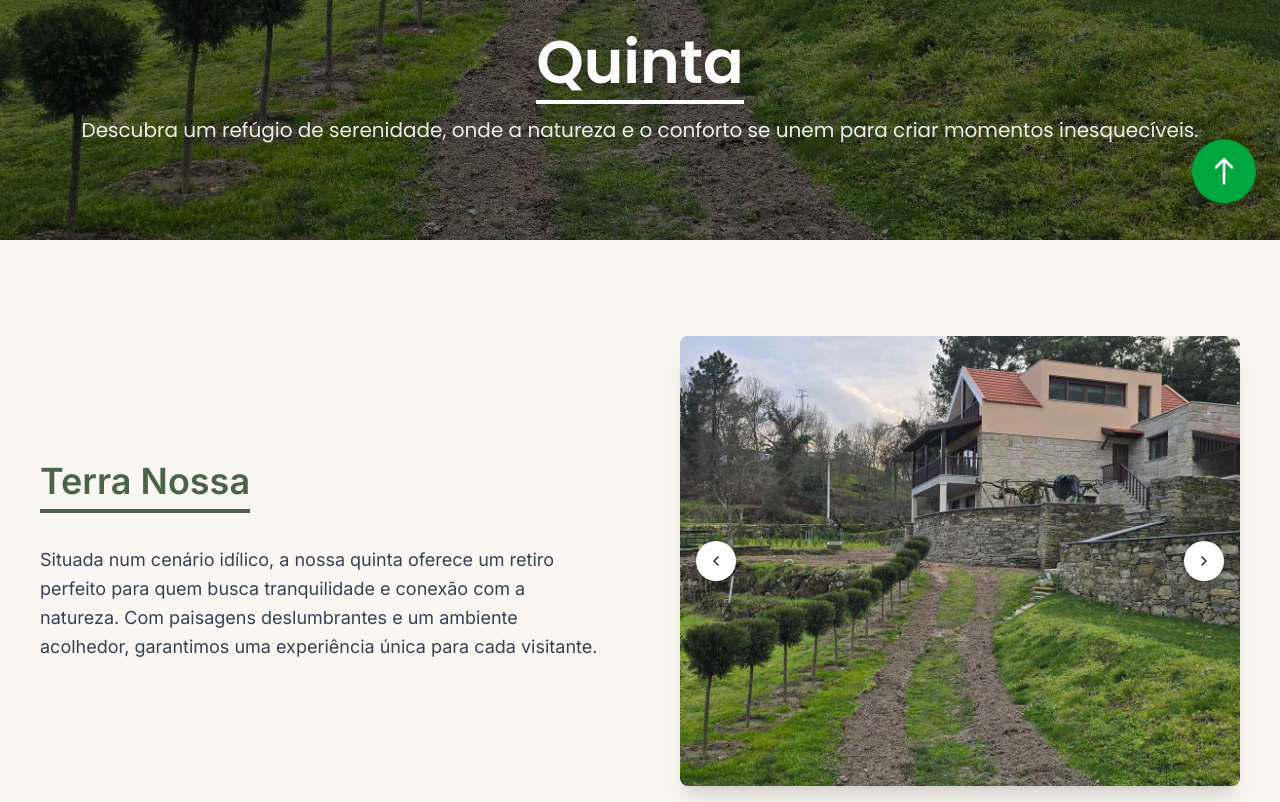
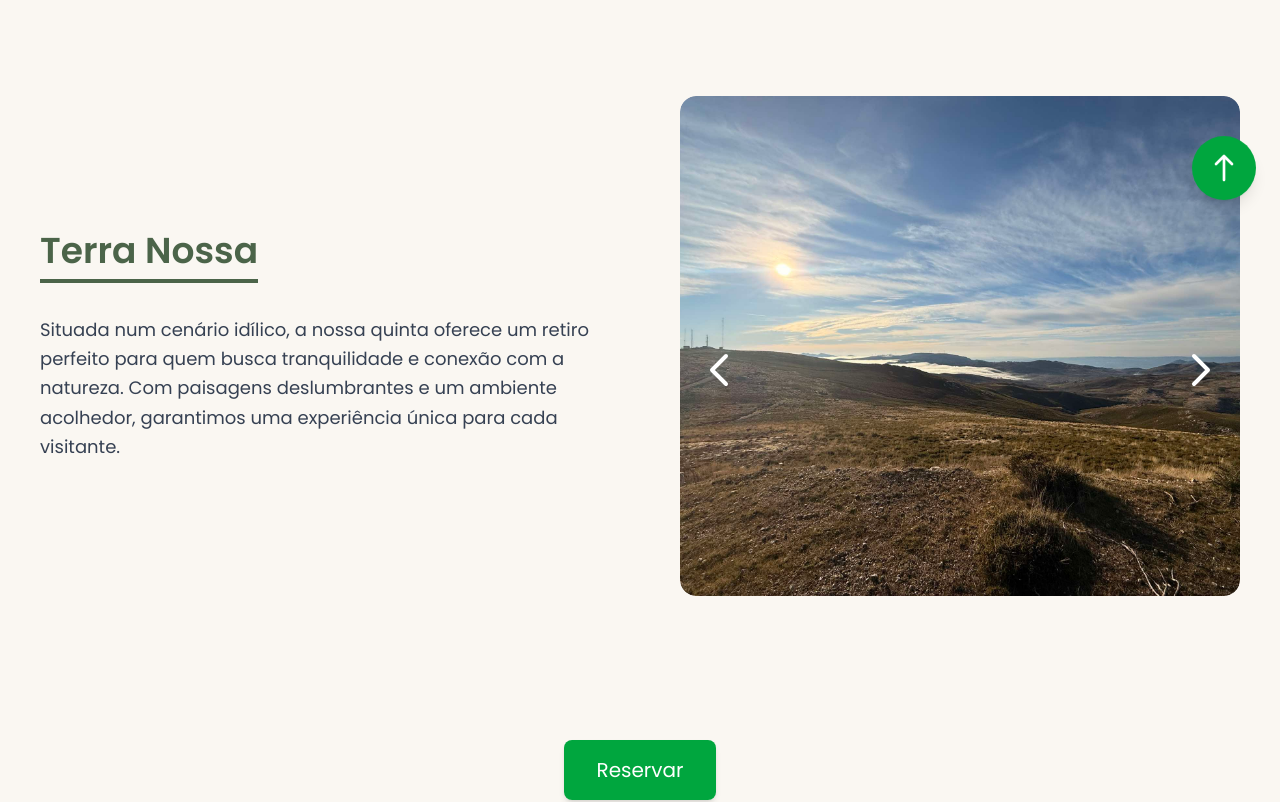
Before and after one commit to joelfer13/terranossa.pt, a Next.js app: page /quinta in a window 1280 px wide. Shown: the part 560-1362 px from the top of the page. Built offline with nearby package versions, Linux system fonts and the light colour scheme; a web font is replaced by a local one.

Commit message:
Melhor site até agora, Tradução sem funcionar e falta mudar alguma estrutura?

```diff
--- a/package.json
+++ b/package.json
@@ -9,7 +9,6 @@
     "lint": "next lint"
   },
   "dependencies": {
-    "next/font": "^14.2.15",
     "@radix-ui/react-progress": "^1.1.2",
     "firebase": "^11.3.1",
     "framer-motion": "^12.4.7",
@@ -27,6 +26,7 @@
     "react-intl": "^7.1.6",
     "react-leaflet": "^5.0.0",
     "react-progress": "^0.0.12",
+    "swiper": "^11.2.4",
     "tailwind-merge": "^3.0.2"
   },
   "devDependencies": {
--- /dev/null
+++ b/src/app/components/Carousel.tsx
@@ -0,0 +1,87 @@
+"use client";
+
+import { Swiper, SwiperSlide } from "swiper/react";
+import { Navigation, Pagination, Autoplay } from "swiper/modules";
+import "swiper/css";
+import "swiper/css/navigation";
+import "swiper/css/pagination";
+import { HiOutlineChevronLeft, HiOutlineChevronRight } from "react-icons/hi";
+import { useRef } from "react";
+import type { Swiper as SwiperType } from "swiper";
+import FadeInOnScroll from "@/app/components/FadeInOnScroll"; // Importe o FadeInOnScroll
+
+const images = [
+  "/images/quinta-1.jpg",
+  "/images/quinta-2.jpg",
+  "/images/quinta-3.jpg",
+];
+
+const Carousel = () => {
+  const swiperRef = useRef<SwiperType | null>(null);
+
+  return (
+    <FadeInOnScroll> {/* Envolva o carrossel com FadeInOnScroll */}
+      <div className="relative max-w-3xl mx-auto h-[500px] overflow-hidden">
+        <Swiper
+          modules={[Navigation, Pagination, Autoplay]}
+          spaceBetween={10}
+          slidesPerView={1}
+          onSwiper={(swiper) => (swiperRef.current = swiper)}
+          pagination={{ clickable: true }}
+          autoplay={{ delay: 3000, disableOnInteraction: false }}
+          loop={true}
+          className="w-full h-full rounded-2xl"
+        >
+          {images.map((src, index) => (
+            <SwiperSlide key={index}>
+              <img
+                src={src}
+                alt={`Alojamento ${index + 1}`}
+                className="w-full h-full object-cover rounded-2xl"
+              />
+            </SwiperSlide>
+          ))}
+        </Swiper>
+
+        {/* Setas de navegação personalizadas */}
+        <button
+          onClick={() => swiperRef.current && swiperRef.current.slidePrev()}
+          className="absolute top-1/2 left-4 z-10 text-white text-5xl hover:scale-110 transition-transform"
+        >
+          <HiOutlineChevronLeft className="text-white" />
+        </button>
+        <button
+          onClick={() => swiperRef.current && swiperRef.current.slideNext()}
+          className="absolute top-1/2 right-4 z-10 text-white text-5xl hover:scale-110 transition-transform"
+        >
+          <HiOutlineChevronRight className="text-white" />
+        </button>
+
+        {/* Estilização personalizada para os bullets */}
+        <style jsx global>{`
+          .swiper-pagination {
+            position: absolute;
+            bottom: 10px;
+            left: 50%;
+            transform: translateX(-50%);
+            display: flex;
+            gap: 8px;
+          }
+          .swiper-pagination-bullet {
+            background-color: white !important;
+            opacity: 1 !important;
+            width: 10px;
+            height: 10px;
+            border-radius: 50%;
+          }
+          .swiper-pagination-bullet-active {
+            background-color: #4b6449 !important;
+            transform: scale(1.3);
+          }
+        `}</style>
+      </div>
+    </FadeInOnScroll>
+  );
+};
+
+export default Carousel;
--- a/src/app/components/FadeInOnScroll.tsx
+++ b/src/app/components/FadeInOnScroll.tsx
@@ -1,25 +1,44 @@
 "use client";
 
+import React, { useEffect, useRef, useState } from "react";
 import { motion } from "framer-motion";
-import { useInView } from "react-intersection-observer";
-import React from "react"; // Importe o React para usar React.ReactNode
 
 interface FadeInOnScrollProps {
-  children: React.ReactNode; // Defina o tipo da prop children
+  children: React.ReactNode;
 }
 
 export default function FadeInOnScroll({ children }: FadeInOnScrollProps) {
-  const [ref, inView] = useInView({
-    triggerOnce: true, // A animação só ocorre uma vez
-    threshold: 0.1, // Define quanto do elemento precisa estar visível para disparar a animação
-  });
+  const [isVisible, setIsVisible] = useState(false);
+  const ref = useRef<HTMLDivElement>(null);
+
+  useEffect(() => {
+    const observer = new IntersectionObserver(
+      ([entry]) => {
+        if (entry.isIntersecting) {
+          setIsVisible(true);
+          observer.unobserve(entry.target); // Para de observar após a animação
+        }
+      },
+      { threshold: 0.1 } // Ajuste o threshold conforme necessário
+    );
+
+    if (ref.current) {
+      observer.observe(ref.current);
+    }
+
+    return () => {
+      if (ref.current) {
+        observer.unobserve(ref.current);
+      }
+    };
+  }, []);
 
   return (
     <motion.div
       ref={ref}
-      initial={{ opacity: 0, y: 20 }} // Inicia invisível e ligeiramente deslocado para baixo
-      animate={inView ? { opacity: 1, y: 0 } : {}} // Anima para visível e sem deslocamento
-      transition={{ duration: 0.6, ease: "easeOut" }} // Duração e suavização da animação
+      initial={{ opacity: 0, y: 20 }}
+      animate={isVisible ? { opacity: 1, y: 0 } : {}}
+      transition={{ duration: 0.6, ease: "easeOut" }}
     >
       {children}
     </motion.div>
--- a/src/app/components/FloatingButton.tsx
+++ b/src/app/components/FloatingButton.tsx
@@ -25,7 +25,7 @@ export default function FloatingButton() {
   return (
     <button
       onClick={scrollToTop}
-      className="fixed bottom-6 right-6 bg-green-600 hover:bg-green-700 text-white p-4 rounded-full shadow-lg flex items-center justify-center animate-bounce transition"
+      className="fixed bottom-6 right-6 bg-green-600 hover:bg-green-700 text-white p-4 rounded-full shadow-lg flex items-center justify-center animate-bounce transition z-[9999]"
     >
       <svg
         className="w-8 h-8 transform rotate-180"
--- a/src/app/quinta/page.tsx
+++ b/src/app/quinta/page.tsx
@@ -3,12 +3,16 @@
 import React, { useState } from "react";
 import Image from "next/image";
 import { motion, AnimatePresence } from "framer-motion";
-import { FiChevronLeft, FiChevronRight } from "react-icons/fi";
 import FloatingButton from "@/app/components/FloatingButton";
 import FadeInOnScroll from "@/app/components/FadeInOnScroll";
-import { Poppins } from "next/font/google"; // 🔥 Importa a fonte Poppins corretamente
+import { Poppins } from "next/font/google";
+import Carousel from "@/app/components/Carousel";
 
-const poppins = Poppins({ weight: ["400", "600"], subsets: ["latin"], variable: "--font-poppins" });
+// Configuração da fonte Poppins
+const poppins = Poppins({
+  weight: ["400", "600"], // Pesos da fonte
+  subsets: ["latin"], // Subconjunto de caracteres
+});
 
 const slides = [
   { src: "/images/quinta-hero.jpg", alt: "Vista da Quinta 1" },
@@ -16,31 +20,13 @@ const slides = [
   { src: "/images/quinta-hero3.jpg", alt: "Vista da Quinta 3" },
 ];
 
-const galleryImages = [
-  { src: "/images/quinta-1.jpg", alt: "Vista da Quinta 1" },
-  { src: "/images/quinta-2.jpg", alt: "Vista da Quinta 2" },
-  { src: "/images/quinta-3.jpg", alt: "Vista da Quinta 3" },
-];
-
 export default function Quinta() {
   const [currentSlide, setCurrentSlide] = useState(0);
-  const [currentGalleryImage, setCurrentGalleryImage] = useState(0);
-  const [direction, setDirection] = useState(1);
-
-  const nextGalleryImage = () => {
-    setDirection(1);
-    setCurrentGalleryImage((prev) => (prev + 1) % galleryImages.length);
-  };
-
-  const prevGalleryImage = () => {
-    setDirection(-1);
-    setCurrentGalleryImage((prev) => (prev - 1 + galleryImages.length) % galleryImages.length);
-  };
 
   return (
-    <main className={`min-h-screen bg-[#FAF7F2] text-gray-900 ${poppins.variable}`}>
+    <main className="min-h-screen bg-[#FAF7F2] text-gray-900">
       {/* Hero Slideshow */}
-      <section className="relative w-screen h-screen flex flex-col items-center justify-center text-center text-white overflow-hidden">
+      <section className="relative w-screen h-[70vh] flex flex-col items-center justify-center text-center text-white overflow-hidden">
         <div className="absolute inset-0 w-full h-full">
           <AnimatePresence mode="wait">
             <motion.div
@@ -63,64 +49,74 @@ export default function Quinta() {
           </AnimatePresence>
         </div>
         {/* Texto fixo da Quinta ajustado */}
-        <div className="absolute bottom-24 w-full px-6 text-center">
+        <div className="absolute bottom-16 w-full px-6 text-center">
           <motion.div
             initial={{ opacity: 0, y: 20 }}
             animate={{ opacity: 1, y: 0 }}
             transition={{ duration: 1.2, ease: "easeOut" }}
           >
-            <h1 className="text-4xl md:text-6xl font-semibold drop-shadow-lg border-b-4 border-white pb-2 inline-block font-[Poppins]">Quinta</h1>
-            <p className="mt-3 text-base md:text-xl opacity-90 drop-shadow-md font-[Poppins]">Descubra um refúgio de serenidade, onde a natureza e o conforto se unem para criar momentos inesquecíveis.</p>
+            <h1 className={`text-4xl md:text-6xl font-semibold drop-shadow-lg border-b-4 border-white pb-2 inline-block ${poppins.className}`}>
+              Quinta
+            </h1>
+            <p className={`mt-3 text-base md:text-xl opacity-90 drop-shadow-md ${poppins.className}`}>
+              Descubra um refúgio de serenidade, onde a natureza e o conforto se unem para criar momentos inesquecíveis.
+            </p>
           </motion.div>
         </div>
       </section>
 
-      {/* Nova Secção com Descrição e Galeria */}
+      {/* Nova Secção com Descrição e Carrossel */}
       <section className="max-w-6xl mx-auto px-10 py-24 grid grid-cols-1 md:grid-cols-2 gap-20 items-center">
         <FadeInOnScroll>
           <div>
-            <h2 className="text-4xl font-semibold text-[#4b6449] mb-4 border-b-4 border-[#4b6449] inline-block pb-2">Terra Nossa</h2>
-            <p className="text-lg text-gray-700 leading-relaxed mt-4">
+            <h2 className={`text-4xl font-semibold text-[#4b6449] mb-4 border-b-4 border-[#4b6449] inline-block pb-2 ${poppins.className}`}>
+              Terra Nossa
+            </h2>
+            <p className={`text-lg text-gray-700 leading-relaxed mt-4 ${poppins.className}`}>
               Situada num cenário idílico, a nossa quinta oferece um retiro perfeito para quem busca tranquilidade e conexão com a natureza.
               Com paisagens deslumbrantes e um ambiente acolhedor, garantimos uma experiência única para cada visitante.
             </p>
           </div>
         </FadeInOnScroll>
-
-        <div className="relative w-full h-[450px] rounded-lg overflow-hidden shadow-xl">
-          <AnimatePresence mode="wait" custom={direction}>
-            <motion.div
-              key={galleryImages[currentGalleryImage].src}
-              initial={{ x: direction > 0 ? "100%" : "-100%", opacity: 0 }}
-              animate={{ x: "0%", opacity: 1 }}
-              exit={{ x: direction > 0 ? "-100%" : "100%", opacity: 1 }}
-              transition={{ duration: 0.8, ease: "easeInOut" }}
-              className="absolute inset-0"
-            >
-              <Image
-                src={galleryImages[currentGalleryImage].src}
-                alt={galleryImages[currentGalleryImage].alt}
-                fill
-                className="object-cover"
-              />
-            </motion.div>
-          </AnimatePresence>
-
-          {/* Controles de navegação */}
-          <button
-            onClick={prevGalleryImage}
-            className="absolute left-4 top-1/2 transform -translate-y-1/2 bg-white bg-opacity-90 text-gray-900 p-3 rounded-full shadow-md hover:bg-opacity-100"
-          >
-            <FiChevronLeft />
-          </button>
-          <button
-            onClick={nextGalleryImage}
-            className="absolute right-4 top-1/2 transform -translate-y-1/2 bg-white bg-opacity-90 text-gray-900 p-3 rounded-full shadow-md hover:bg-opacity-100"
-          >
-            <FiChevronRight />
-          </button>
+        <div>
+          <Carousel />
         </div>
       </section>
+
+      {/* Botão de Reservar */}
+      <FadeInOnScroll>
+        <section className="text-center py-16">
+          <a
+            href="https://www.booking.com/"
+            target="_blank"
+            rel="noopener noreferrer"
+            className={`px-8 py-4 text-white bg-green-600 hover:bg-green-700 rounded-lg text-xl shadow-md transition duration-300 transform hover:scale-105 ${poppins.className}`}
+          >
+            Reservar
+          </a>
+        </section>
+      </FadeInOnScroll>
+
+      {/* Localização */}
+      <FadeInOnScroll>
+        <section className="w-full bg-gray-100 py-5">
+          <h2 className={`text-3xl font-semibold text-center mb-6 text-[#4b6449] ${poppins.className}`}>
+            Localização
+          </h2>
+          <div className="max-w-6xl mx-auto px-4">
+            <iframe
+              src="https://www.google.com/maps/embed?pb=!1m18!1m12!1m3!1d11991.07562568391!2d-7.776643699999999!3d41.29213370000001!2m3!1f0!2f0!3f0!3m2!1i1024!2i768!4f13.1!3m3!1m2!1s0xd3b496eb37de74f%3A0x993972f655d99c9!2sTerra%20Nossa.%20Masterplanet%20Lda!5e0!3m2!1sen!2spt!4v1740671185377!5m2!1sen!2spt"
+              width="100%"
+              height="450"
+              style={{ border: 0 }}
+              allowFullScreen
+              loading="lazy"
+              referrerPolicy="no-referrer-when-downgrade"
+              className="rounded-lg shadow-lg"
+            ></iframe>
+          </div>
+        </section>
+      </FadeInOnScroll>
 
       {/* Botão flutuante */}
       <FloatingButton />
```
Also changed, not shown: src/app/components/Navbar.tsx (+29 -1 lines), 1 other file (tests, documents, lock files or other folders).
